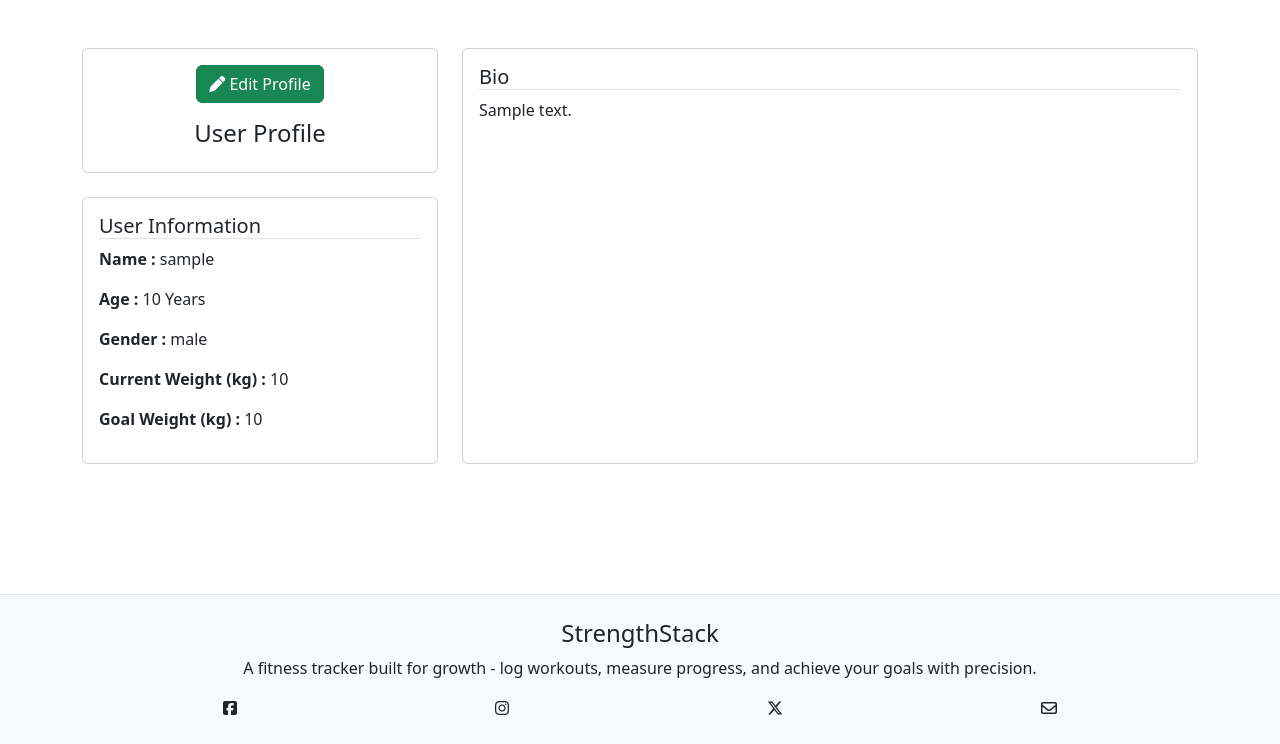
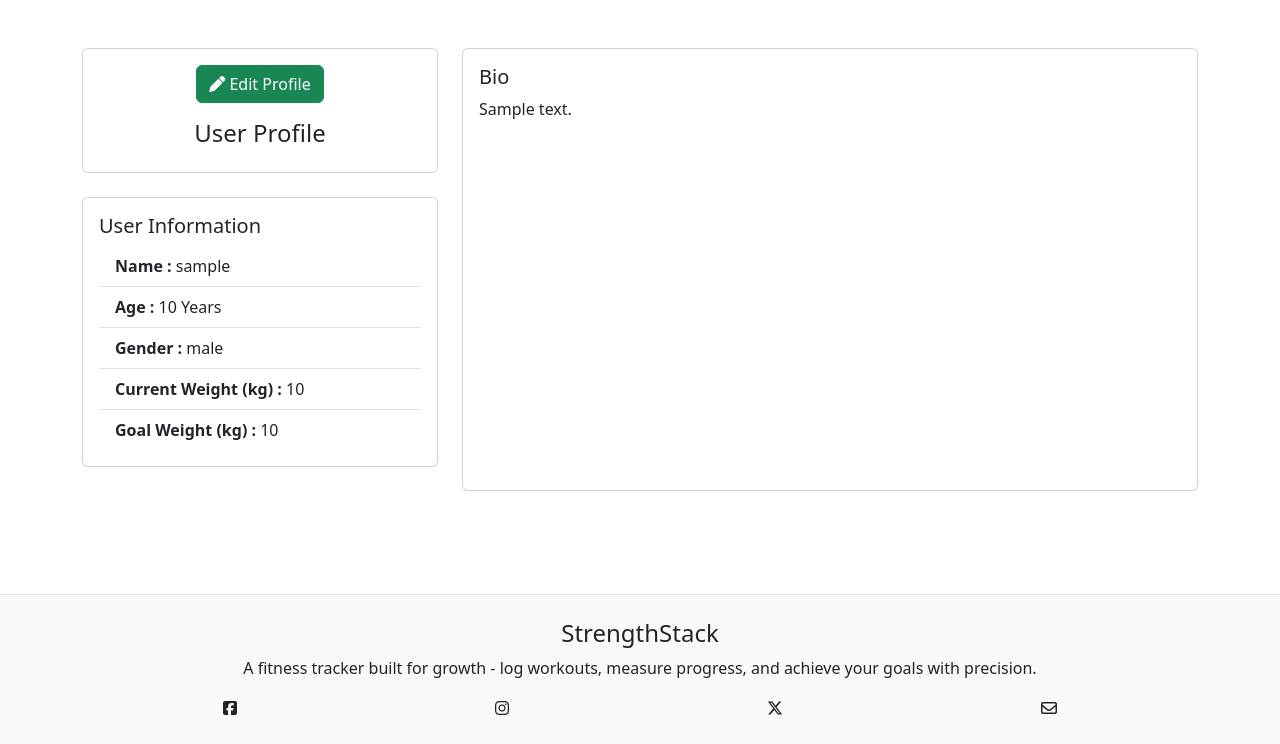
Before and after one commit to AugustinaGonja/strength_stack, a Django app: page /users/profile/ in a window 1280 px wide. Shown: the part 56-800 px from the top of the page. Run offline with Django 5.2, Linux system fonts and the light colour scheme; a user stored in the database is signed in; tables that the repository leaves empty hold one stand-in row (values such as "Sample post"); some libraries are stand-ins or nearby versions.

Commit message:
make user info into list

```diff
--- a/templates/profile.html
+++ b/templates/profile.html
@@ -12,24 +12,37 @@
         </div>
       </div>
 
-            <div class="card mt-4">
+      <div class="card my-4">
         <div class="card-body">
-                    <h5 class="card-title border-bottom">User Information</h5>
-                    <p><strong> Name : </strong>{{user.username}}</p>
-                    <p><strong> Age : </strong>{{ user_info.age }} Years</p>
-                    <p><strong> Gender : </strong>{{ user_info.gender }}</p>
-                    <p><strong> Current Weight (kg) : </strong>{{ user_info.current_weight }}</p>
-                    <p><strong> Goal Weight (kg) : </strong>{{ user_info.goal_weight }}</p>
+          <h5 class="card-title">User Information</h5>
+          <ul class="list-group list-group-flush">
+            <li class="list-group-item">
+              <strong>Name : </strong>{{user.username}}
+            </li>
+            <li class="list-group-item">
+              <strong> Age : </strong>{{ user_info.age }} Years
+            </li>
+            <li class="list-group-item">
+              <strong>Gender : </strong>{{ user_info.gender }}
+            </li>
+            <li class="list-group-item">
+              <strong>Current Weight (kg) : </strong>{{user_info.current_weight}}
+            </li>
+            <li class="list-group-item">
+              <strong>Goal Weight (kg) : </strong>{{ user_info.goal_weight }}
+            </li>
+          </ul>
         </div>
       </div>
     </div>
     <div class="col-md-8">
       <div class="card h-100">
         <div class="card-body">
-                    <h5 class="card-title border-bottom">Bio</h5>
+          <h5 class="card-title">Bio</h5>
           <p class="card-text">{{ user_info.bio }}</p>
         </div>
       </div>
     </div>
   </div>
   {% endblock %}
+</div>
```
Lines whose indentation alone changed are shown as unchanged.
